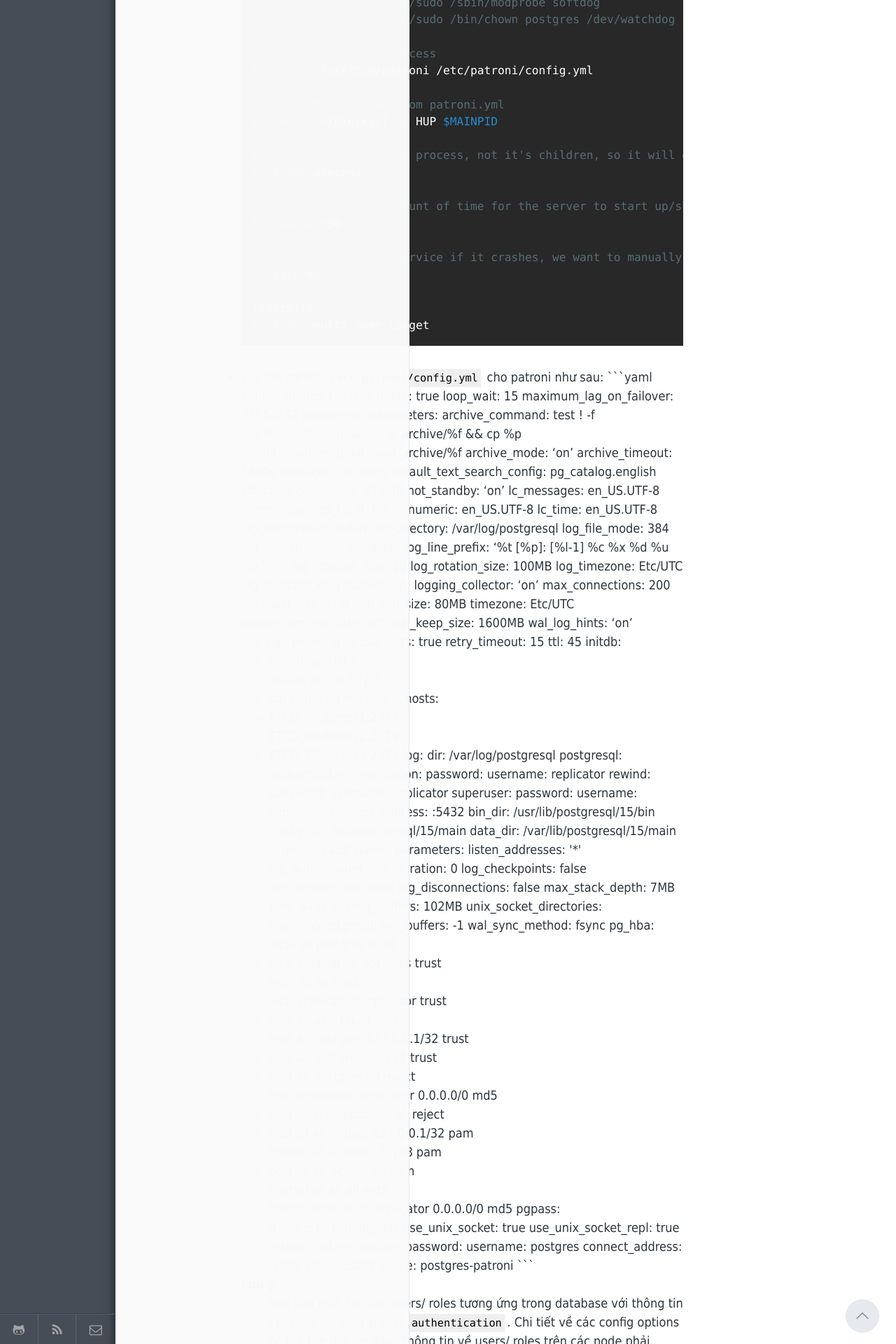
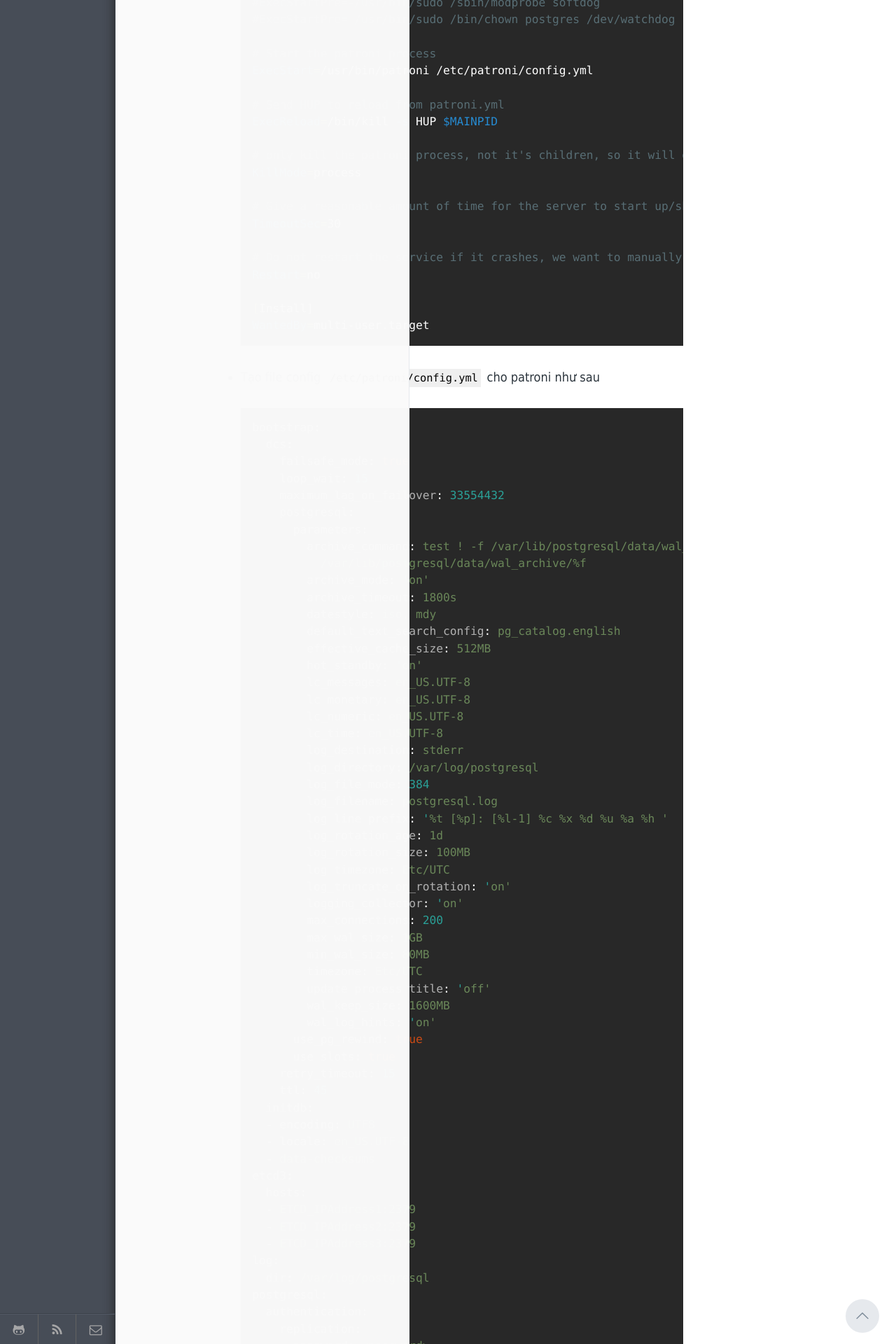
Before and after one commit to botranvan/botranvan.github.io, a Jekyll site: the page built from _posts/tech/2023-09-25-how-to-config-postgres-with-patroni.md, in a window 1280 px wide. Shown: the part 3080-5000 px from the top of the page at 70% size. Built offline with Jekyll 4.4.1, drawn with Linux system fonts in a browser that asks for light colours; comment, search, counter and statistics services are not loaded; some of the changed text lies outside the part shown.

Commit message:
Update 2023-09-25-how-to-config-postgres-with-patroni.md

````diff
--- a/_posts/tech/2023-09-25-how-to-config-postgres-with-patroni.md
+++ b/_posts/tech/2023-09-25-how-to-config-postgres-with-patroni.md
@@ -92,7 +92,8 @@
   WantedBy=multi-user.target
   ```
 
-- Tạo file config `/etc/patroni/config.yml` cho patroni như sau:
+- Tạo file config `/etc/patroni/config.yml` cho patroni như sau
+
   ```yaml
   bootstrap:
     dcs:
````
